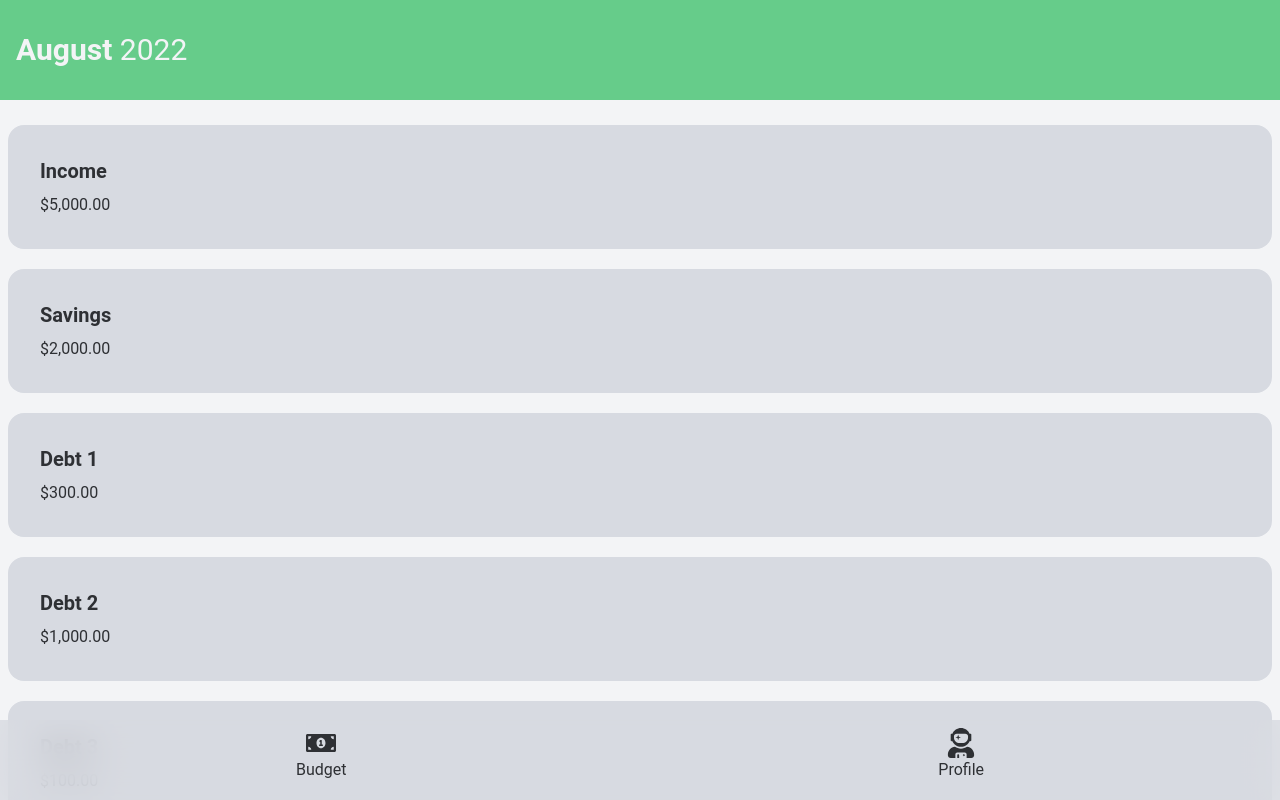
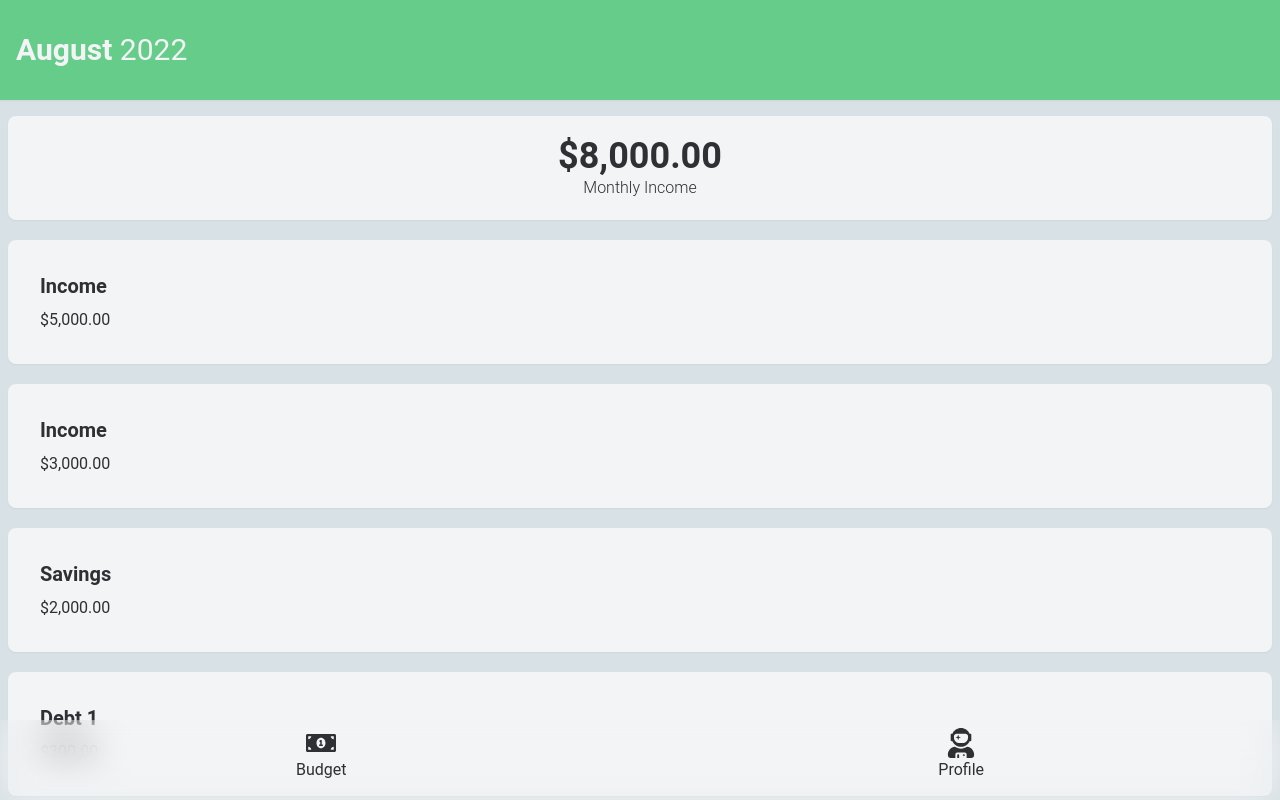
Before and after one commit to JonathonCisneros/personal-finance-app, a React (Create React App) app: page / in a window 1280 px wide. Shown: the top 800 px of the page. Built offline with nearby package versions, Linux system fonts and the light colour scheme; no server answers; sample sign-in values are in the browser's storage.

Commit message:
theme adjustments

```diff
--- a/src/components/BudgetGroup.jsx
+++ b/src/components/BudgetGroup.jsx
@@ -2,10 +2,33 @@ import React from 'react';
 import { currencyFormatter } from './utils';
 
 function BudgetGroup({ group }) {
+  // check if budget group is income
+  const checkBudgetLabel = (budget) => {
+    if (budget.label === 'Income') {
+      return budget;
+    }
+  };
+  const incomes = group.filter(checkBudgetLabel); // call function to find Income budget group
+  const incomeAmountsArray = incomes.map((income) => {
+    return income.amount;
+  });
+  let monthlyIncome = 0;
+  for (let i = 0; i < incomeAmountsArray.length; i++) {
+    monthlyIncome += incomeAmountsArray[i];
+  }
+
   return (
-    <div className='mx-2'>
+    <>
+      <div className='mx-2 py-4'>
+        <div className='card flex-cols text-center py-5 bg-base-100 shadow-sm'>
+          <h1 className='text-4xl font-bold'>
+            {currencyFormatter.format(monthlyIncome)}
+          </h1>
+          <p className='text-md font-light'>Monthly Income</p>
+        </div>
+
         {group.map((groupItem) => (
-        <div className='card bg-base-200 my-5' key={groupItem.id}>
+          <div className='card bg-base-100 my-5 shadow-sm' key={groupItem.id}>
             <div className='card-body'>
               <h1 className='card-title'>{groupItem.label}</h1>
               <p>{currencyFormatter.format(groupItem.amount)}</p>
@@ -13,6 +36,7 @@ function BudgetGroup({ group }) {
           </div>
         ))}
       </div>
+    </>
   );
 }
 
--- a/src/components/layout/Navbar.jsx
+++ b/src/components/layout/Navbar.jsx
@@ -4,8 +4,9 @@ import { FaMoneyBillAlt, FaUserAstronaut } from 'react-icons/fa';
 
 function Navbar() {
   return (
+    <div className='relative h-[80px] bg-base-200'>
       <div className='fixed w-full h-[80px] bottom-0'>
-      <div className='bg-base-200 bg-opacity-75 backdrop-blur-lg h-full flex flex-row pt-2'>
+        <div className='bg-opacity-75 backdrop-blur-lg h-full flex flex-row pt-2'>
           <Link to='/' className='mx-auto'>
             <FaMoneyBillAlt className='text-3xl mx-auto' />
             <p>Budget</p>
@@ -17,6 +18,7 @@ function Navbar() {
           </Link>
         </div>
       </div>
+    </div>
   );
 }
 
--- a/src/index.css
+++ b/src/index.css
@@ -6,3 +6,7 @@
 body {
   font-family: 'Roboto', sans-serif;
 }
+
+.card {
+  border-radius: 0.5rem !important;
+}
--- a/src/pages/Budget.jsx
+++ b/src/pages/Budget.jsx
@@ -8,6 +8,11 @@ function Budget() {
       id: '123',
       label: 'Income',
       amount: 5000,
+    },
+    {
+      id: '124',
+      label: 'Income',
+      amount: 3000,
     },
     {
       id: '456',
@@ -39,15 +44,17 @@ function Budget() {
 
   return (
     <>
-      <main className='my-[125px]'>
-        <header className='fixed top-0 w-full px-4 py-8 bg-primary z-50'>
-          <h1 className='text-base-100 text-3xl'>
-            <span className='font-bold'>August</span> 2022
-          </h1>
-        </header>
+      <div className='bg-base-200'>
+        <div className='relative h-[100px]'>
+          <header className='fixed top-0 w-full px-4 py-8 bg-primary z-50 shadow-sm'>
+            <h1 className='text-base-100 text-3xl'>
+              <span className='font-bold'>August</span> 2022
+            </h1>
+          </header>
+        </div>
 
         <BudgetGroup group={group} />
-      </main>
+      </div>
 
       <Navbar />
     </>
--- a/src/pages/Profile.jsx
+++ b/src/pages/Profile.jsx
@@ -78,6 +78,8 @@ function Profile() {
 
   return (
     <>
+      <div className='bg-base-200 py-4'>
+        <div className='relative h-[100px]'>
           <header className='fixed top-0 w-full px-4 py-4 bg-primary z-50'>
             <div className='flex flex-row text-base-100'>
               <FaUserCircle className='px-4 pb-2 text-[4.25rem] pt-3' />
@@ -87,8 +89,9 @@ function Profile() {
               </h1>
             </div>
           </header>
+        </div>
 
-      <div className='mt-[120px] mx-4 card bg-base-200'>
+        <div className='mx-4 card bg-base-100 shadow-md'>
           <div className='card-body'>
             <form className='form-control'>
               <label className='label'>
@@ -120,7 +123,7 @@ function Profile() {
 
             <div className='max-w-md flex gap-2 mt-2'>
               <button
-              className='btn btn-secondary md:btn-sm normal-case'
+                className='btn btn-secondary text-base-100 md:btn-sm normal-case'
                 onClick={() => {
                   changing && onSubmit();
                   setChanging((prevState) => !prevState);
@@ -132,7 +135,7 @@ function Profile() {
               {/* Show "Cancel" button if changing info */}
               {changing && (
                 <button
-                className='btn btn-base-200 md:btn-sm normal-case'
+                  className='btn btn-base-200 text-base-100 md:btn-sm normal-case'
                   onClick={onCancel}
                 >
                   Cancel
@@ -159,6 +162,7 @@ function Profile() {
             Logout <MdLogout className='text-lg mb-[2px] ml-2' />
           </button>
         </div>
+      </div>
 
       <Navbar />
     </>
--- a/tailwind.config.js
+++ b/tailwind.config.js
@@ -20,6 +20,7 @@ module.exports = {
           accent: '#EA5234',
           neutral: '#333C4D',
           'base-100': '#F3F4F6',
+          'base-200': '#D8E1E5',
           info: '#3ABFF8',
           success: '#36D399',
           warning: '#FBBD23',
```
Lines whose indentation alone changed are shown as unchanged.
